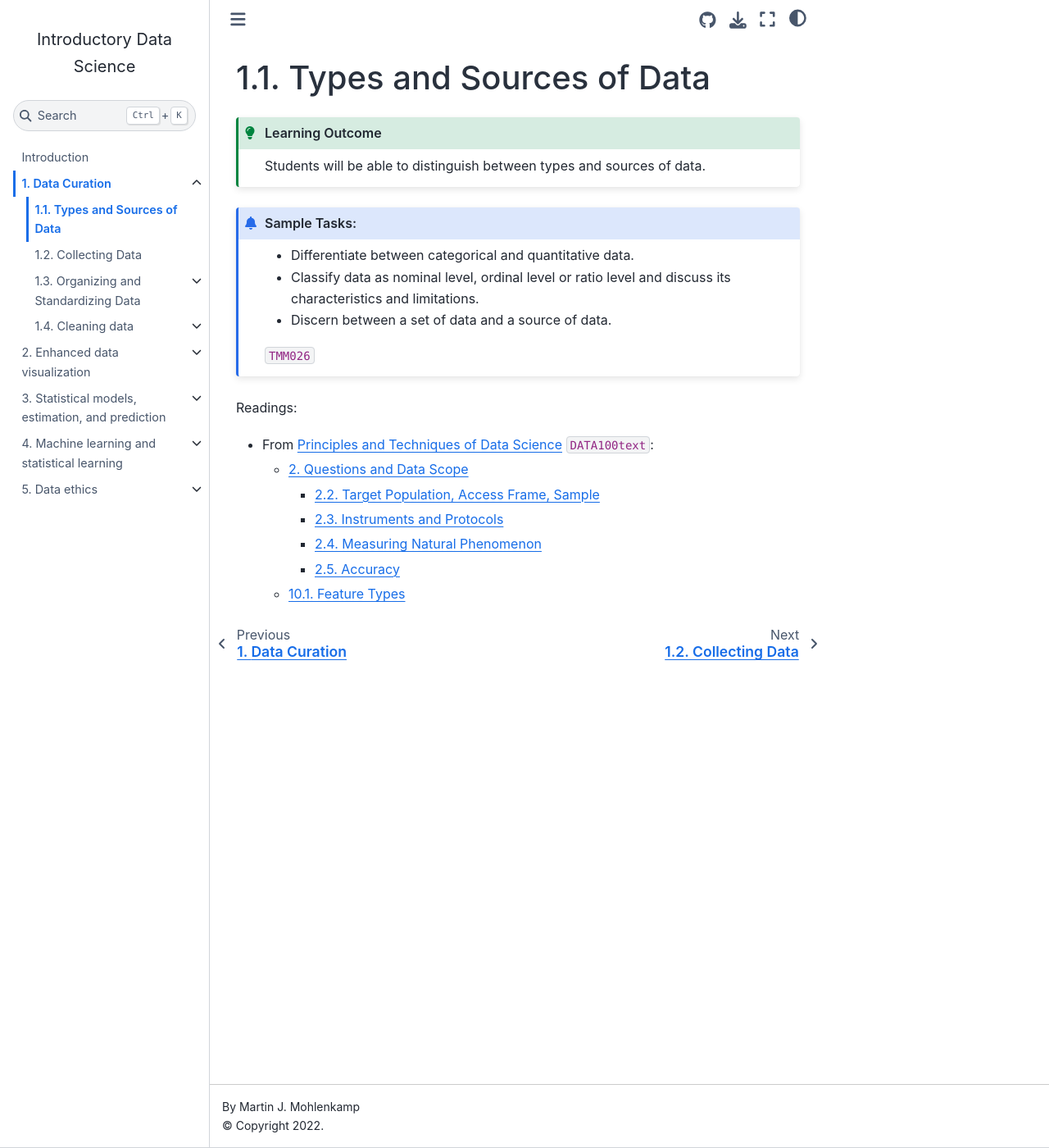
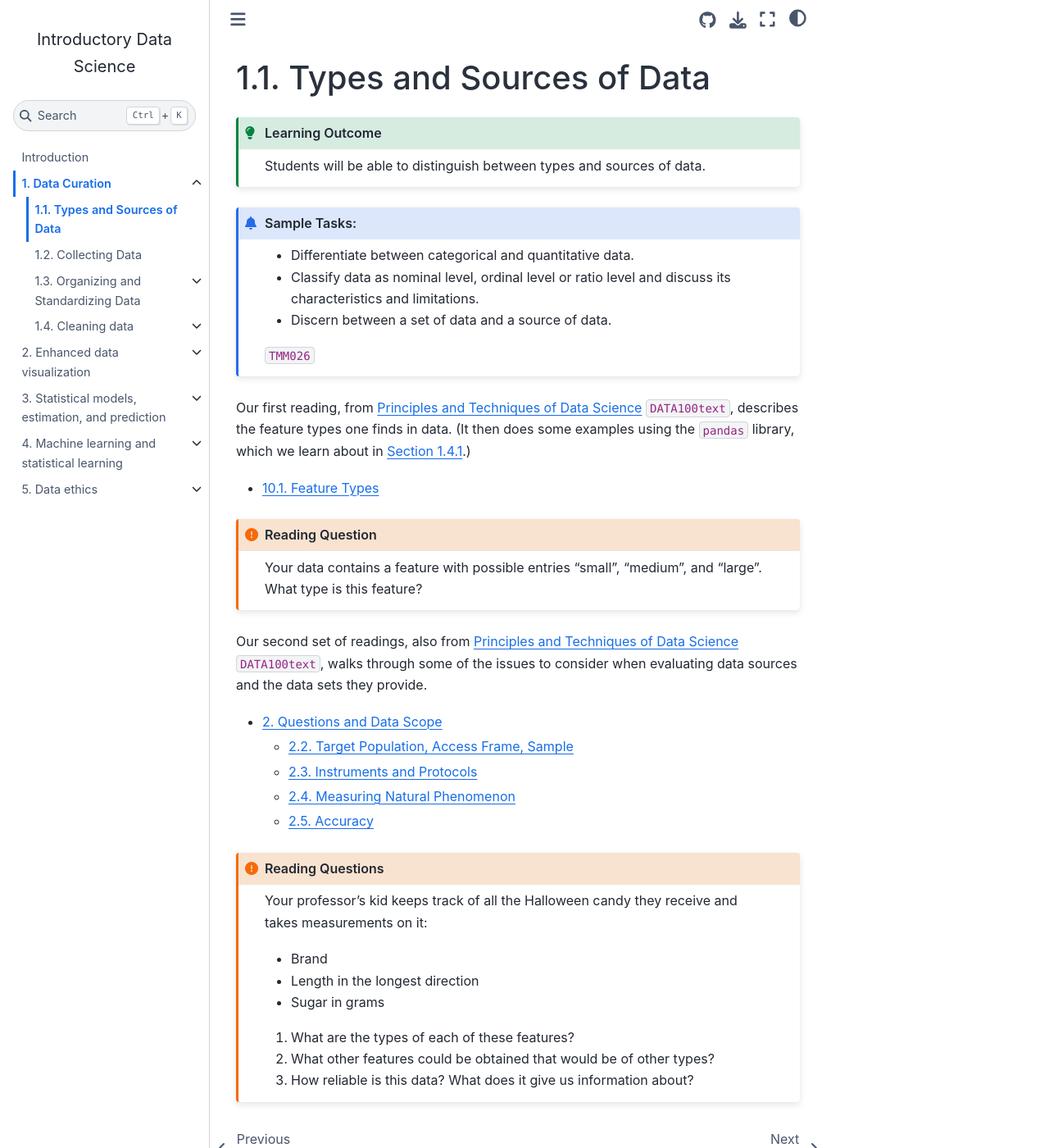
Before and after one commit to data-ohio/introductory-data-science, a Jupyter Book: the page built from 1/1/1_1_data_types.md, in a window 1280 px wide and 1400 px high. Shown: the whole window at 82% size. Built offline with Jupyter Book 1.0.4 settings and Sphinx 7.4.7 and the Sphinx Book theme 1.1.4, drawn with Linux system fonts in a browser that asks for light colours; cross-references to code outside the pages are shown as plain code.

Commit message:
worked on readings and questions in 1.1

````diff
--- a/1/1/1_1_data_types.md
+++ b/1/1/1_1_data_types.md
@@ -13,11 +13,28 @@ Students will be able to distinguish between types and sources of data.
 
 {cite}`TMM026`
 ```
-Readings:
-* From [Principles and Techniques of Data Science](http://www.textbook.ds100.org/intro.html) {cite}`DATA100text`:
-  * [2. Questions and Data Scope](http://www.textbook.ds100.org/ch/02/data_scope_intro.html)
-    * [2.2. Target Population, Access Frame, Sample](http://www.textbook.ds100.org/ch/02/data_scope_construct.html)
-	* [2.3. Instruments and Protocols](http://www.textbook.ds100.org/ch/02/data_scope_protocols.html)
-	* [2.4. Measuring Natural Phenomenon](http://www.textbook.ds100.org/ch/02/data_scope_natural.html)
-	* [2.5. Accuracy](http://www.textbook.ds100.org/ch/02/data_scope_accuracy.html)
-  * [10.1. Feature Types](http://www.textbook.ds100.org/ch/10/eda_feature_types.html)
+Our first reading, from  [Principles and Techniques of Data Science](http://www.textbook.ds100.org/intro.html) {cite}`DATA100text`, describes the feature types one finds in data. (It then does some examples using the  `pandas` library, which we learn about in {numref}`sec:intro_pandas`.)
+* [10.1. Feature Types](http://www.textbook.ds100.org/ch/10/eda_feature_types.html)
+
+```{admonition} Reading Question
+:class: important
+Your data contains a feature with possible entries "small", "medium", and "large". What type is this feature?
+```
+
+Our second set of readings, also from [Principles and Techniques of Data Science](http://www.textbook.ds100.org/intro.html) {cite}`DATA100text`, walks through some of the issues to consider when evaluating data sources and the data sets they provide.
+* [2. Questions and Data Scope](http://www.textbook.ds100.org/ch/02/data_scope_intro.html)
+  * [2.2. Target Population, Access Frame, Sample](http://www.textbook.ds100.org/ch/02/data_scope_construct.html)
+  * [2.3. Instruments and Protocols](http://www.textbook.ds100.org/ch/02/data_scope_protocols.html)
+  * [2.4. Measuring Natural Phenomenon](http://www.textbook.ds100.org/ch/02/data_scope_natural.html)
+  * [2.5. Accuracy](http://www.textbook.ds100.org/ch/02/data_scope_accuracy.html)
+
+```{admonition} Reading Questions
+:class: important
+Your professor's kid keeps track of all the Halloween candy they receive and takes measurements on it:
+* Brand
+* Length in the longest direction
+* Sugar in grams
+1. What are the types of each of these features?
+2. What other features could be obtained that would be of other types?
+3. How reliable is this data? What does it give us information about?
+```
````
